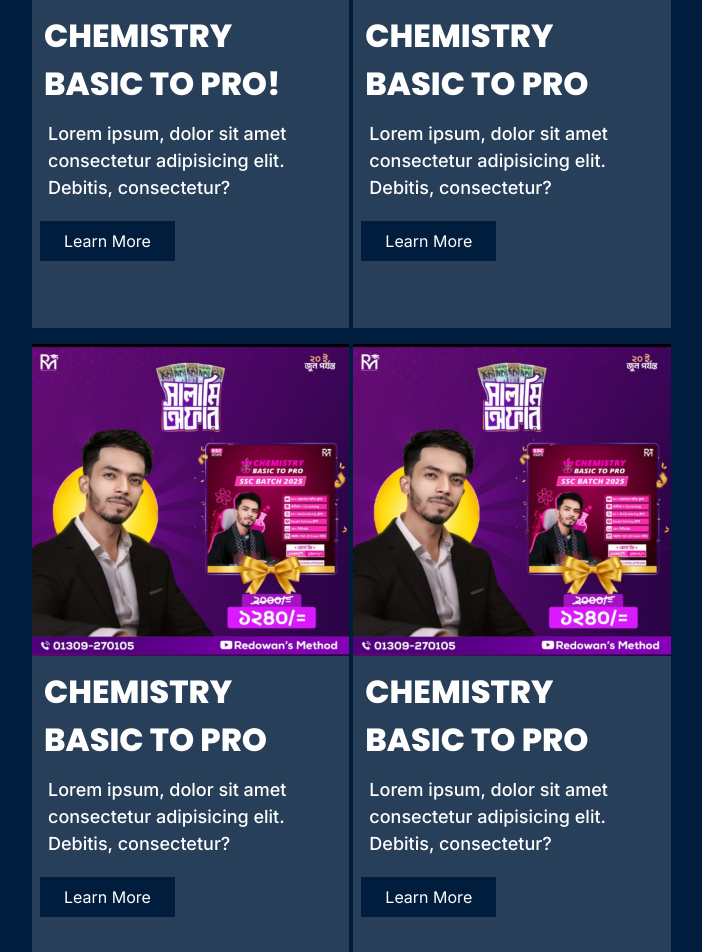
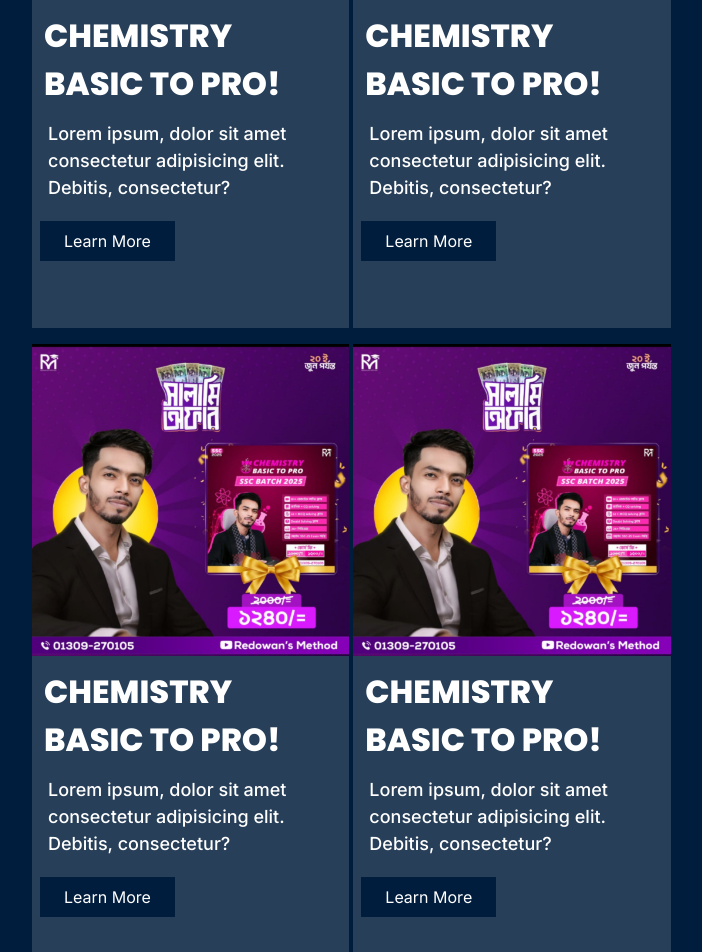
Before and after one commit to Ahon-Moai/Redwan1, a React (Vite) app: page /courses in a window 1280 px wide. Shown: the part 600-1552 px from the top of the page, without its empty margins (288-990 px from the left). Built offline with nearby package versions, Linux system fonts and the light colour scheme.

Commit message:
404page Page commit

```diff
--- a/src/App.jsx
+++ b/src/App.jsx
@@ -2,7 +2,7 @@
 import Hero from "./Components/Hero";
 import Courses from "./Components/pages/Courses";
 import { BrowserRouter as Router, Routes, Route } from "react-router-dom";
-
+import Err from "./Components/pages/err";
 function App() {
   return (
     <Router>
@@ -10,7 +10,7 @@
         <Routes>
           <Route path="/" element={<Hero />} /> {/* Route for Hero component */}
           <Route path="/courses" element={<Courses />} />{" "}
-          {/* Route for Courses page */}
+          <Route path="/404" element={<Err />} /> {/* Route for Courses page */}
         </Routes>
       </div>
     </Router>
--- a/src/Components/Hero.jsx
+++ b/src/Components/Hero.jsx
@@ -56,7 +56,7 @@
             transform the way you learn and approach exams.
           </p>
           <div id="btns" className="flex mt-10">
-            <li className="font-Poppins mr-16 px-8 py-3 rounded-sm shadow-lg text-[18px] font-medium bg-[#273F59]">
+            <li className="list-none font-Poppins mr-16 px-8 py-3 rounded-sm shadow-lg text-[18px] font-medium bg-[#273F59]">
               <Link to="/courses">My Courses</Link>
             </li>
             <button
--- a/src/Components/pages/Courses.jsx
+++ b/src/Components/pages/Courses.jsx
@@ -2,6 +2,7 @@
 import course from "./course.jpg";
 import courcePIC from "./Untitled.jpg";
 import { FaLongArrowAltRight } from "react-icons/fa";
+import { Link } from "react-router-dom";
 const Courses = () => {
   return (
     <div className="bg-[#001D3D] font-Inter text-white sm:h-[3100px]  h-[4000px] w-full">
@@ -23,11 +24,50 @@
             Lorem ipsum, dolor sit amet consectetur adipisicing elit. Debitis,
             consectetur?
           </p>
-          <button className=" ml-2 mt-2 sm:mt-5 bg-[#001D3D] px-6 py-2">
-            Learn More
-          </button>
+          <li className=" list-none w-[135px] ml-2 mt-2 sm:mt-5 bg-[#001D3D] px-6 py-2">
+            <Link to="/404">Learn More</Link>
+          </li>
+        </div>{" "}
+        <div className="item bg-[#273F59] sm:mr-1 mb-4 w-full md:w-1/2 lg:w-1/3 h-[640px]">
+          <img src={courcePIC} alt="/" />
+          <h1 className="text-[32px] font-Poppins font-extrabold py-3 px-3">
+            CHEMISTRY BASIC TO PRO!
+          </h1>
+          <p className="px-4 font-medium text-[18px]">
+            Lorem ipsum, dolor sit amet consectetur adipisicing elit. Debitis,
+            consectetur?
+          </p>
+          <li className="list-none w-[135px] ml-2 mt-2 sm:mt-5 bg-[#001D3D] px-6 py-2">
+            <Link to="/404">Learn More</Link>
+          </li>
         </div>
         <div className="item bg-[#273F59] sm:mr-1 mb-4 w-full md:w-1/2 lg:w-1/3 h-[640px]">
+          <img src={courcePIC} alt="/" />
+          <h1 className="text-[32px] font-Poppins font-extrabold py-3 px-3">
+            CHEMISTRY BASIC TO PRO!
+          </h1>
+          <p className="px-4 font-medium text-[18px]">
+            Lorem ipsum, dolor sit amet consectetur adipisicing elit. Debitis,
+            consectetur?
+          </p>
+          <li className="list-none w-[135px] ml-2 mt-2 sm:mt-5 bg-[#001D3D] px-6 py-2">
+            <Link to="/404">Learn More</Link>
+          </li>
+        </div>
+        <div className="item bg-[#273F59] mr-1 w-full md:w-1/2 lg:w-1/3 h-[640px]">
+          <img src={courcePIC} alt="/" />
+          <h1 className="text-[32px] font-Poppins font-extrabold py-3 px-3">
+            CHEMISTRY BASIC TO PRO!
+          </h1>
+          <p className="px-4 font-medium text-[18px]">
+            Lorem ipsum, dolor sit amet consectetur adipisicing elit. Debitis,
+            consectetur?
+          </p>
+          <li className="list-none w-[135px] ml-2 mt-2 sm:mt-5 bg-[#001D3D] px-6 py-2">
+            <Link to="/404">Learn More</Link>
+          </li>
+        </div>
+        <div className="item hidden sm:hidden sm:ml-1 bg-[#273F59] w-full md:w-1/2 lg:w-1/3 h-[640px]">
           <img src={courcePIC} alt="/" />
           <h1 className="text-[32px] font-Poppins font-extrabold py-3 px-3">
             CHEMISTRY BASIC TO PRO
@@ -36,61 +76,9 @@
             Lorem ipsum, dolor sit amet consectetur adipisicing elit. Debitis,
             consectetur?
           </p>
-          <button className=" ml-2 mt-2 sm:mt-5 bg-[#001D3D] px-6 py-2">
-            Learn More
-          </button>
-        </div>
-        <div className="item bg-[#273F59] sm:mr-1 mb-4 w-full md:w-1/2 lg:w-1/3 h-[640px]">
-          <img src={courcePIC} alt="/" />
-          <h1 className="text-[32px] font-Poppins font-extrabold py-3 px-3">
-            CHEMISTRY BASIC TO PRO
-          </h1>
-          <p className="px-4 font-medium text-[18px]">
-            Lorem ipsum, dolor sit amet consectetur adipisicing elit. Debitis,
-            consectetur?
-          </p>
-          <button className=" ml-2 mt-2 sm:mt-5 bg-[#001D3D] px-6 py-2">
-            Learn More
-          </button>
-        </div>
-        <div className="item bg-[#273F59] sm:mr-1 mb-4 w-full md:w-1/2 lg:w-1/3 h-[640px]">
-          <img src={courcePIC} alt="/" />
-          <h1 className="text-[32px] font-Poppins font-extrabold py-3 px-3">
-            CHEMISTRY BASIC TO PRO
-          </h1>
-          <p className="px-4 font-medium text-[18px]">
-            Lorem ipsum, dolor sit amet consectetur adipisicing elit. Debitis,
-            consectetur?
-          </p>
-          <button className=" ml-2 mt-2 sm:mt-5 bg-[#001D3D] px-6 py-2">
-            Learn More
-          </button>
-        </div>
-        <div className="item bg-[#273F59] mr-1 w-full md:w-1/2 lg:w-1/3 h-[640px]">
-          <img src={courcePIC} alt="/" />
-          <h1 className="text-[32px] font-Poppins font-extrabold py-3 px-3">
-            CHEMISTRY BASIC TO PRO
-          </h1>
-          <p className="px-4 font-medium text-[18px]">
-            Lorem ipsum, dolor sit amet consectetur adipisicing elit. Debitis,
-            consectetur?
-          </p>
-          <button className=" ml-2 mt-2 sm:mt-5 bg-[#001D3D] px-6 py-2">
-            Learn More
-          </button>
-        </div>
-        <div className="item hidden sm:ml-1 bg-[#273F59] w-full md:w-1/2 lg:w-1/3 h-[600px]">
-          <img src={courcePIC} alt="/" />
-          <h1 className="text-[32px] font-Poppins font-extrabold py-3 px-3">
-            CHEMISTRY BASIC TO PRO
-          </h1>
-          <p className="px-4 font-medium text-[18px]">
-            Lorem ipsum, dolor sit amet consectetur adipisicing elit. Debitis,
-            consectetur?
-          </p>
-          <button className=" ml-2 mt-2 sm:mt-5 bg-[#001D3D] px-6 py-2">
-            Learn More
-          </button>
+          <li className="list-none w-[135px] ml-2 mt-2 sm:mt-5 bg-[#001D3D] px-6 py-2">
+            <Link to="/404">Learn More</Link>
+          </li>
         </div>
       </div>
     </div>
--- /dev/null
+++ b/src/Components/pages/err.jsx
@@ -0,0 +1,28 @@
+import React from "react";
+import { Link } from "react-router-dom";
+
+const err = () => {
+  return (
+    <>
+      <main className="h-screen w-full flex flex-col justify-center items-center bg-[#1A2238]">
+        <h1 className="text-9xl font-extrabold text-white tracking-widest">
+          404
+        </h1>
+        <div className="bg-[#FF6A3D] px-2 text-sm rounded rotate-12 absolute">
+          Page Not Found
+        </div>
+        <button className="mt-5">
+          <a className="relative inline-block text-sm font-medium text-[#FF6A3D] group active:text-orange-500 focus:outline-none focus:ring">
+            <span className="absolute inset-0 transition-transform translate-x-0.5 translate-y-0.5 bg-[#FF6A3D] group-hover:translate-y-0 group-hover:translate-x-0"></span>
+
+            <span className="relative block px-8 py-3 bg-[#1A2238] border border-current">
+              <Link to="/">Go Home</Link>
+            </span>
+          </a>
+        </button>
+      </main>
+    </>
+  );
+};
+
+export default err;
```
